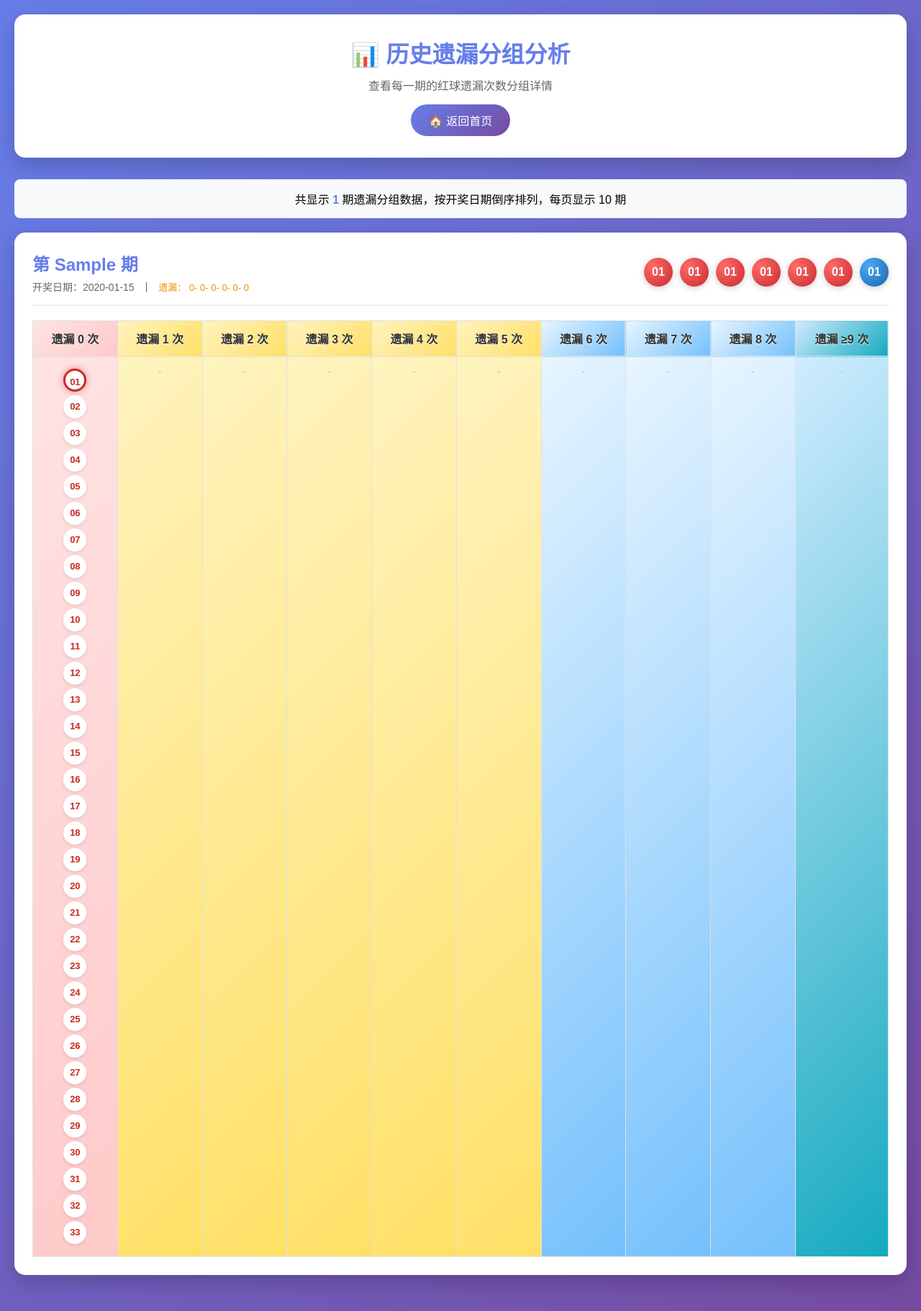
After one commit to mengstudy/lottery, a Flask app: page /missing_groups in a window 1280 px wide. The commit adds this page. Shown: the whole page at 72% size. Run offline with Flask 3, Linux system fonts and the light colour scheme; tables that the repository leaves empty hold one stand-in row (values such as "Sample post").

Commit message:
新增历史遗漏分组分析页面
- 新增/missing_groups 路由，显示每期遗漏次数分组
- 实现分页功能，每页显示 10 期数据
- 添加红球号码遗漏次数显示（格式：遗漏：5-0-12-3-7-1）
- 在分组表格中标记当期开出的红球（红色边框 + 发光效果）
- 单元格中红球垂直排列，像 Excel 一样每个号码占一行
- 与详情分析页保持一致的视觉样式

```diff
--- a/app.py
+++ b/app.py
@@ -184,6 +184,97 @@ def history():
                              start_page=1,
                              end_page=0,
                              total=0)
+
+
+@app.route('/missing_groups')
+def missing_groups():
+    """历史遗漏分组页面 - 显示每期的遗漏次数分组"""
+    try:
+        # 获取页码参数
+        page = request.args.get('page', 1, type=int)
+        per_page = 10  # 每页显示 10 期
+
+        # 获取所有历史数据
+        all_results = db_manager.get_all_results(order_by='draw_date')
+
+        if not all_results:
+            return render_template('missing_groups.html',
+                                 error="暂无数据，请先更新数据")
+
+        # 转换数据格式
+        formatted_results = []
+        for result in all_results:
+            formatted_results.append({
+                'issue': result['issue'],
+                'red_balls': [result['red_1'], result['red_2'], result['red_3'],
+                             result['red_4'], result['red_5'], result['red_6']],
+                'blue_ball': result.get('blue', 0),
+                'draw_date': str(result['draw_date'])
+            })
+
+        # 计算遗漏值
+        missing_stats = calculator.calculate_missing_values(formatted_results)
+
+        # 为每期计算遗漏分组
+        issues_with_groups = []
+        for i, stat in enumerate(missing_stats):
+            # 计算该期的遗漏分组
+            missing_groups = calculator.calculate_all_red_missing_groups(stat)
+
+            # 获取对应的开奖信息
+            result = formatted_results[i] if i < len(formatted_results) else None
+
+            if result:
+                # 构建红球遗漏详情列表
+                red_missing_details = []
+                for j, red_ball in enumerate(result['red_balls']):
+                    # 从 stat.red_missing 字典中获取该号码的遗漏值
+                    missing_val = stat.red_missing.get(red_ball, 0)
+                    red_missing_details.append({
+                        'ball': red_ball,
+                        'missing': missing_val
+                    })
+
+                issues_with_groups.append({
+                    'issue': result['issue'],
+                    'draw_date': result['draw_date'],
+                    'red_balls': result['red_balls'],
+                    'blue_ball': result['blue_ball'],
+                    'missing_groups': {str(k): v for k, v in missing_groups.items()},
+                    'red_missing_details': red_missing_details  # 添加红球遗漏详情
+                })
+
+        # 倒序排列（最新的在前）
+        issues_with_groups.reverse()
+
+        # 分页
+        total = len(issues_with_groups)
+        total_pages = (total + per_page - 1) // per_page
+
+        # 确保页码在有效范围内
+        if page < 1:
+            page = 1
+        elif page > total_pages:
+            page = total_pages
+
+        start_idx = (page - 1) * per_page
+        end_idx = start_idx + per_page
+        paginated_issues = issues_with_groups[start_idx:end_idx]
+
+        # 计算分页导航
+        start_page = max(1, page - 2)
+        end_page = min(total_pages, page + 2)
+
+        return render_template('missing_groups.html',
+                             issues=paginated_issues,
+                             current_page=page,
+                             total_pages=total_pages,
+                             start_page=start_page,
+                             end_page=end_page,
+                             total_count=total)
+    except Exception as e:
+        return render_template('missing_groups.html',
+                             error=f"加载数据失败：{str(e)}")
 
 
 @app.route('/analysis/<issue>')
--- a/templates/index.html
+++ b/templates/index.html
@@ -261,6 +261,7 @@
 
             <div class="nav-buttons">
                 <a href="{{ url_for('history') }}" class="btn btn-primary">历史数据</a>
+                <a href="{{ url_for('missing_groups') }}" class="btn btn-success" style="background: linear-gradient(135deg, #f093fb 0%, #f5576c 100%);">📊 历史遗漏分组</a>
                 <button onclick="updateData()" class="btn btn-success">立即更新</button>
                 <button onclick="calculateMissingTables()" class="btn btn-primary" style="background: linear-gradient(135deg, #f093fb 0%, #f5576c 100%);">🔢 计算遗漏次数表</button>
             </div>
--- /dev/null
+++ b/templates/missing_groups.html
@@ -0,0 +1,370 @@
+<!DOCTYPE html>
+<html lang="zh-CN">
+<head>
+    <meta charset="UTF-8">
+    <meta name="viewport" content="width=device-width, initial-scale=1.0">
+    <title>历史遗漏分组 - 双色球数据分析</title>
+    <style>
+        * {
+            margin: 0;
+            padding: 0;
+            box-sizing: border-box;
+        }
+
+        body {
+            font-family: 'Microsoft YaHei', Arial, sans-serif;
+            background: linear-gradient(135deg, #667eea 0%, #764ba2 100%);
+            min-height: 100vh;
+            padding: 20px;
+        }
+
+        .container {
+            max-width: 1600px;
+            margin: 0 auto;
+        }
+
+        .header {
+            background: white;
+            padding: 30px;
+            border-radius: 15px;
+            box-shadow: 0 10px 30px rgba(0,0,0,0.2);
+            margin-bottom: 30px;
+            text-align: center;
+        }
+
+        .header h1 {
+            color: #667eea;
+            font-size: 32px;
+            margin-bottom: 10px;
+        }
+
+        .back-btn {
+            display: inline-block;
+            padding: 10px 25px;
+            background: linear-gradient(135deg, #667eea 0%, #764ba2 100%);
+            color: white;
+            text-decoration: none;
+            border-radius: 25px;
+            margin-top: 15px;
+            transition: transform 0.3s;
+        }
+
+        .back-btn:hover {
+            transform: translateY(-2px);
+        }
+
+        .issue-card {
+            background: white;
+            padding: 25px;
+            border-radius: 15px;
+            box-shadow: 0 10px 30px rgba(0,0,0,0.2);
+            margin-bottom: 30px;
+        }
+
+        .issue-header {
+            display: flex;
+            justify-content: space-between;
+            align-items: center;
+            margin-bottom: 20px;
+            padding-bottom: 15px;
+            border-bottom: 2px solid #f0f0f0;
+        }
+
+        .issue-info h3 {
+            color: #667eea;
+            font-size: 24px;
+            margin-bottom: 5px;
+        }
+
+        .issue-info p {
+            color: #666;
+            font-size: 14px;
+        }
+
+        .balls-container {
+            display: flex;
+            gap: 10px;
+            align-items: center;
+        }
+
+        .ball {
+            width: 40px;
+            height: 40px;
+            border-radius: 50%;
+            display: flex;
+            align-items: center;
+            justify-content: center;
+            font-size: 16px;
+            font-weight: bold;
+            color: white;
+            box-shadow: 0 2px 8px rgba(0,0,0,0.2);
+        }
+
+        .red-ball {
+            background: radial-gradient(circle at 30% 30%, #ff6b6b, #c92a2a);
+        }
+
+        .blue-ball {
+            background: radial-gradient(circle at 30% 30%, #4dabf7, #1864ab);
+        }
+
+        /* 遗漏次数分组表格样式 */
+        .missing-groups-table {
+            width: 100%;
+            border-collapse: collapse;
+            margin-top: 20px;
+        }
+
+        .missing-groups-table thead th {
+            text-align: center;
+            padding: 12px;
+            color: #333;
+            font-weight: bold;
+            text-shadow: 0 1px 2px rgba(255,255,255,0.8);
+            border: 1px solid #dee2e6;
+        }
+
+        .missing-groups-table tbody td {
+            padding: 12px;
+            text-align: center;
+            border: 1px solid #dee2e6;
+            vertical-align: top;
+            min-width: 80px;
+        }
+
+        /* 表格背景色 */
+        .table-bg-0 {
+            background: linear-gradient(135deg, #ffe3e3 0%, #ffc9c9);
+        }
+
+        .table-bg-1-5 {
+            background: linear-gradient(135deg, #fff3bf 0%, #ffe066);
+        }
+
+        .table-bg-6-8 {
+            background: linear-gradient(135deg, #e7f5ff 0%, #74c0fc);
+        }
+
+        .table-bg-9-plus {
+            background: linear-gradient(135deg, #d0ebff 0%, #15aabf);
+        }
+
+        /* 号码球样式 */
+        .ball-color-0 {
+            color: #c92a2a;
+        }
+
+        .ball-color-1-5 {
+            color: #f08c00;
+        }
+
+        .ball-color-6-8 {
+            color: #1864ab;
+        }
+
+        .ball-color-9-plus {
+            color: #1098ad;
+        }
+
+        .ball-number {
+            display: block;
+            width: 32px;
+            height: 32px;
+            line-height: 32px;
+            text-align: center;
+            background: white;
+            border-radius: 50%;
+            font-weight: bold;
+            font-size: 13px;
+            box-shadow: 0 2px 5px rgba(0,0,0,0.1);
+            margin: 5px auto;
+        }
+
+        /* 中奖号码标记样式 */
+        .ball-highlight {
+            border: 3px solid #c92a2a;
+            box-shadow: 0 0 10px rgba(201, 42, 42, 0.5);
+        }
+
+        .error-message {
+            background: #ffe3e3;
+            color: #c92a2a;
+            padding: 20px;
+            border-radius: 10px;
+            text-align: center;
+            margin: 30px auto;
+            max-width: 600px;
+        }
+
+        .stats-info {
+            background: #f8f9fa;
+            padding: 15px;
+            border-radius: 8px;
+            margin-bottom: 20px;
+            text-align: center;
+        }
+
+        .stats-info strong {
+            color: #667eea;
+        }
+
+        /* 分页样式 */
+        .pagination {
+            display: flex;
+            justify-content: center;
+            align-items: center;
+            gap: 10px;
+            margin: 30px 0;
+            padding: 20px;
+        }
+
+        .pagination a, .pagination span {
+            padding: 10px 18px;
+            background: white;
+            border-radius: 8px;
+            text-decoration: none;
+            color: #667eea;
+            font-weight: bold;
+            transition: all 0.3s;
+            box-shadow: 0 2px 8px rgba(0,0,0,0.1);
+        }
+
+        .pagination a:hover {
+            background: linear-gradient(135deg, #667eea 0%, #764ba2 100%);
+            color: white;
+            transform: translateY(-2px);
+            box-shadow: 0 4px 12px rgba(102, 126, 234, 0.4);
+        }
+
+        .pagination .current {
+            background: linear-gradient(135deg, #667eea 0%, #764ba2 100%);
+            color: white;
+            box-shadow: 0 4px 12px rgba(102, 126, 234, 0.4);
+        }
+
+        .pagination .disabled {
+            opacity: 0.5;
+            cursor: not-allowed;
+            pointer-events: none;
+        }
+    </style>
+</head>
+<body>
+    <div class="container">
+        <div class="header">
+            <h1>📊 历史遗漏分组分析</h1>
+            <p style="color: #666; margin-top: 10px;">查看每一期的红球遗漏次数分组详情</p>
+            <a href="{{ url_for('index') }}" class="back-btn">🏠 返回首页</a>
+        </div>
+
+        {% if error %}
+        <div class="error-message">
+            {{ error }}
+        </div>
+        {% else %}
+        <div class="stats-info">
+            共显示 <strong>{{ total_count }}</strong> 期遗漏分组数据，按开奖日期倒序排列，每页显示 10 期
+        </div>
+
+        <!-- 分页导航 -->
+        {% if total_pages > 1 %}
+        <div class="pagination">
+            <!-- 上一页 -->
+            {% if current_page > 1 %}
+            <a href="{{ url_for('missing_groups', page=current_page-1) }}">« 上一页</a>
+            {% else %}
+            <span class="disabled">« 上一页</span>
+            {% endif %}
+
+            <!-- 页码 -->
+            {% for p in range(start_page, end_page + 1) %}
+                {% if p == current_page %}
+                <span class="current">{{ p }}</span>
+                {% else %}
+                <a href="{{ url_for('missing_groups', page=p) }}">{{ p }}</a>
+                {% endif %}
+            {% endfor %}
+
+            <!-- 下一页 -->
+            {% if current_page < total_pages %}
+            <a href="{{ url_for('missing_groups', page=current_page+1) }}">下一页 »</a>
+            {% else %}
+            <span class="disabled">下一页 »</span>
+            {% endif %}
+        </div>
+        {% endif %}
+
+        {% for issue_data in issues %}
+        <div class="issue-card">
+            <div class="issue-header">
+                <div class="issue-info">
+                    <h3>第 {{ issue_data.issue }} 期</h3>
+                    <p style="display: flex; align-items: center; gap: 15px;">
+                        <span>开奖日期：{{ issue_data.draw_date }}</span>
+                        <span style="color: #666;">|</span>
+                        <span style="color: #f08c00; font-size: 13px;">
+                            遗漏：
+                            {% for detail in issue_data.red_missing_details %}
+                                {{ detail.missing }}{% if not loop.last %}-{% endif %}
+                            {% endfor %}
+                        </span>
+                    </p>
+                </div>
+                <div class="balls-container">
+                    {% for ball in issue_data.red_balls %}
+                    <span class="ball red-ball">{{ '%02d' | format(ball) }}</span>
+                    {% endfor %}
+                    <span class="ball blue-ball">{{ '%02d' | format(issue_data.blue_ball) }}</span>
+                </div>
+            </div>
+
+            <table class="missing-groups-table">
+                <thead>
+                    <tr>
+                        {% for missing_count in range(9) %}
+                        <th style="background: {% if missing_count == 0 %}linear-gradient(135deg, #ffe3e3 0%, #ffc9c9){% elif missing_count <= 5 %}linear-gradient(135deg, #fff3bf 0%, #ffe066){% elif missing_count <= 8 %}linear-gradient(135deg, #e7f5ff 0%, #74c0fc){% else %}linear-gradient(135deg, #d0ebff 0%, #15aabf){% endif %};">
+                            遗漏 {{ missing_count }} 次
+                        </th>
+                        {% endfor %}
+                        <th style="background: linear-gradient(135deg, #d0ebff 0%, #15aabf);">遗漏 ≥9 次</th>
+                    </tr>
+                </thead>
+                <tbody>
+                    <tr>
+                        {% for missing_count in range(9) %}
+                        <td class="{% if missing_count == 0 %}table-bg-0{% elif missing_count <= 5 %}table-bg-1-5{% elif missing_count <= 8 %}table-bg-6-8{% else %}table-bg-9-plus{% endif %}">
+                            {% set balls = issue_data.missing_groups.get(missing_count|string, []) %}
+                            {% if balls %}
+                                {% for ball in balls %}
+                                {% set is_drawn = ball in issue_data.red_balls %}
+                                <span class="ball-number {% if is_drawn %}ball-highlight{% endif %} {% if missing_count == 0 %}ball-color-0{% elif missing_count <= 5 %}ball-color-1-5{% elif missing_count <= 8 %}ball-color-6-8{% else %}ball-color-9-plus{% endif %}">
+                                    {{ '%02d' | format(ball) }}
+                                </span>
+                                {% endfor %}
+                            {% else %}
+                                <span style="color: #ccc;">-</span>
+                            {% endif %}
+                        </td>
+                        {% endfor %}
+                        <td class="table-bg-9-plus">
+                            {% set balls = issue_data.missing_groups.get('9', []) %}
+                            {% if balls %}
+                                {% for ball in balls %}
+                                {% set is_drawn = ball in issue_data.red_balls %}
+                                <span class="ball-number {% if is_drawn %}ball-highlight{% endif %} ball-color-9-plus">
+                                    {{ '%02d' | format(ball) }}
+                                </span>
+                                {% endfor %}
+                            {% else %}
+                                <span style="color: #ccc;">-</span>
+                            {% endif %}
+                        </td>
+                    </tr>
+                </tbody>
+            </table>
+        </div>
+        {% endfor %}
+        {% endif %}
+    </div>
+</body>
+</html>
```
